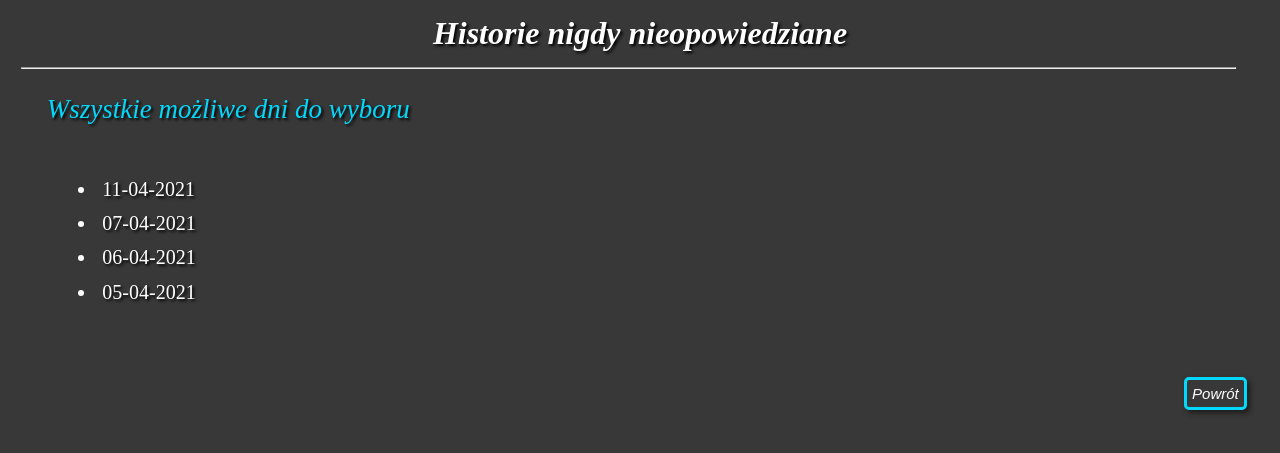
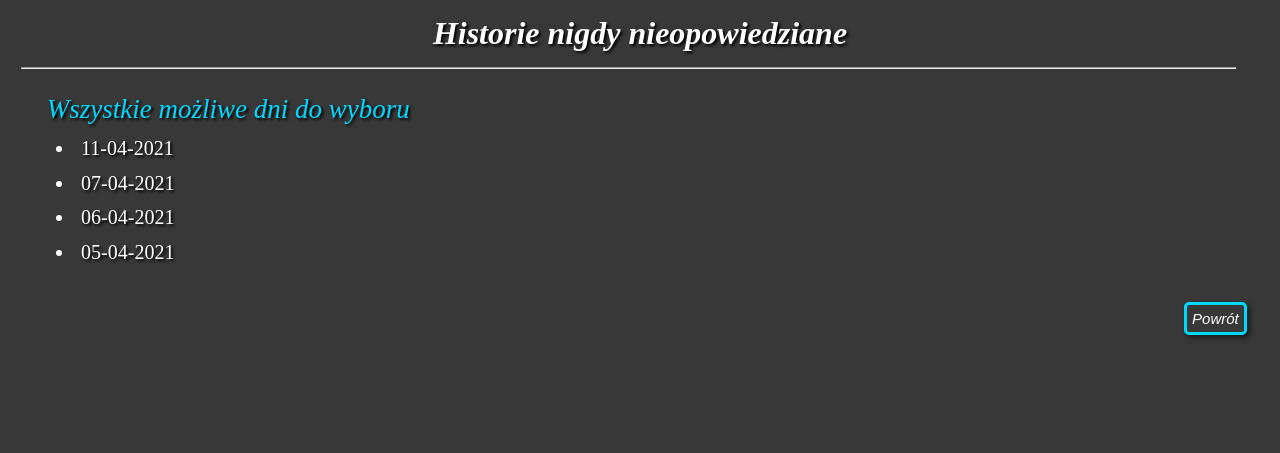
Before and after one commit to Barpotroszek/historie_nigdy_nieopowiedziane, a Flask app: page /stories/ in a window 1280 px wide. Shown: the top 453 px of the page. Run offline with Flask 2, Linux system fonts and the light colour scheme.

Commit message:
CSS changes

```diff
--- a/static/style.css
+++ b/static/style.css
@@ -2,6 +2,7 @@ html{
     background-color: #383838;
     text-shadow: black 2px 2px 3px;
     color: white;
+    margin-bottom: 20px;
 }
 
 #nagłówek {
@@ -9,6 +10,10 @@ html{
     margin: 15px;
     font-style: italic;
     text-align: center;
+}
+
+#nagłówek:hover {
+    color: #ffffffbd;
 }
 
 hr {
@@ -59,7 +64,6 @@ input {
     border-color: #006680;
 }
 
-
 .data-out {
     margin: 2%;
 }
@@ -97,15 +101,6 @@ input {
     font-size: 20px;
 }
 
-ul{
-    margin-top: 2%;
-    padding: 2%;
-}
-
-li{
-    padding: 0.5%;
-}
-
 .buttons {
     float: right;
     right: 5%;
@@ -114,6 +109,22 @@ li{
     font-size: 15px;
     padding: 5px;
     font-style: italic;
-    margin-top: 1.5%;
+    margin-top: 5px;
+}
+
+#stories-button {
+    margin-right: 10px;
+}
+
+#submit {
     margin-right: 2%;
 }
+
+ul{
+    margin-top: 4px;
+    padding: 2px;
+}
+
+li{
+    padding: 0.5%;
+}
```
